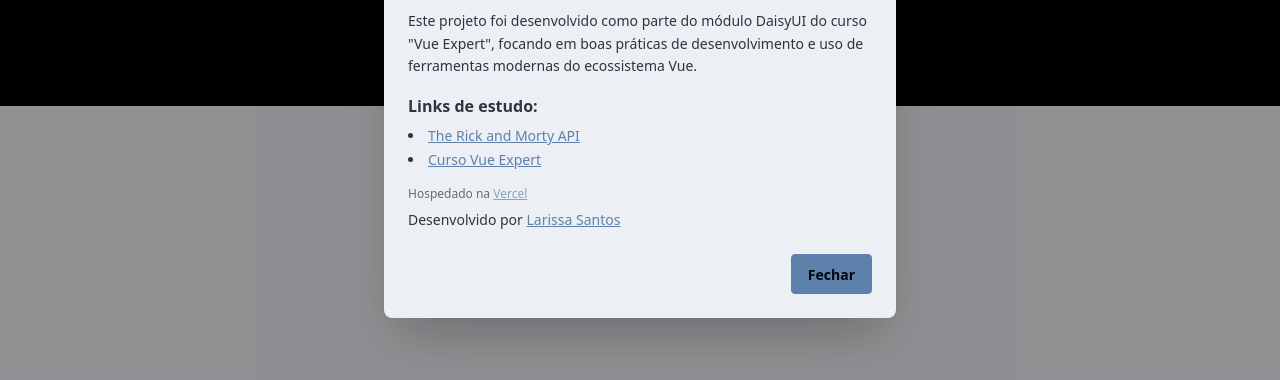
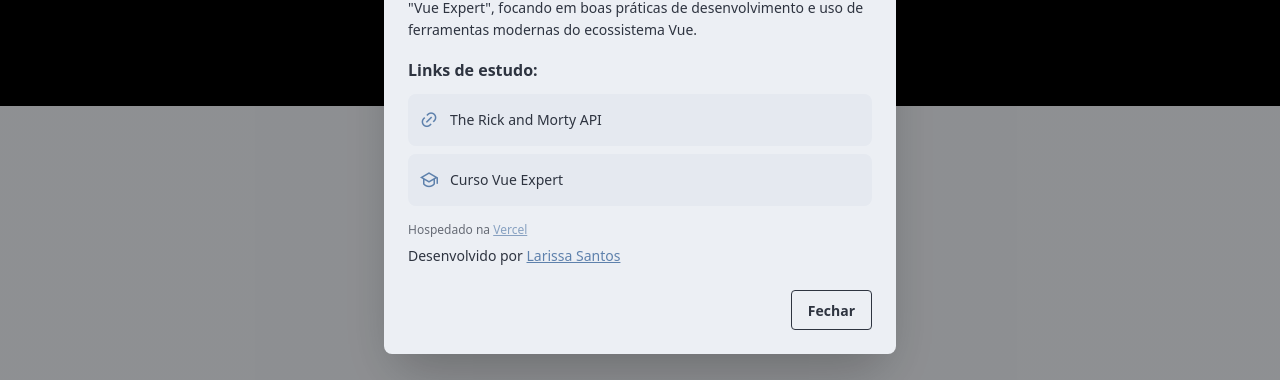
Before and after one commit to LariMoro20/RickMortyMVPDaisyUI, a Vue app: page / in a window 1280 px wide. Both pictures are taken after a click on the button "Sobre a aplicação". Shown: the part 270-650 px from the top of the page. Built offline with nearby package versions, Linux system fonts and the light colour scheme; no server answers.

Commit message:
[feat] Update characters design

```diff
--- a/src/components/Characters/CharacterCard.vue
+++ b/src/components/Characters/CharacterCard.vue
@@ -1,5 +1,5 @@
 <template>
-  <div class="card bg-base-100 shadow-sm hover:shadow-md transition cursor-pointer">
+  <div class="card bg-base-100 shadow-sm hover:shadow-md transition">
     <figure class="px-4 pt-4">
       <img :src="image" :alt="name" class="rounded-xl w-full object-cover" />
     </figure>
--- a/src/components/Episode/EpisodeModal.vue
+++ b/src/components/Episode/EpisodeModal.vue
@@ -46,7 +46,7 @@
         </template>
 
         <div class="px-6 py-4 border-t border-base-300 flex justify-end">
-          <button class="btn btn-primary" @click="closeModal">Fechar</button>
+          <button class="btn btn-outline" @click="closeModal">Fechar</button>
         </div>
       </div>
     </div>
--- a/src/components/Parts/NavBar.vue
+++ b/src/components/Parts/NavBar.vue
@@ -24,26 +24,28 @@
           </p>
 
           <p class="font-semibold mb-2">Links de estudo:</p>
-          <ul class="list-disc list-inside space-y-1 text-sm">
+          <ul class="mt-3 space-y-2">
             <li>
               <a
-                class="link link-primary"
                 href="https://rickandmortyapi.com/"
                 target="_blank"
                 rel="noopener"
+                class="flex items-center gap-3 p-3 rounded-lg bg-base-200 hover:bg-base-300 transition-colors"
               >
-                The Rick and Morty API
+                <i class="ri-link text-primary text-lg"></i>
+                <span class="text-sm font-medium">The Rick and Morty API</span>
               </a>
             </li>
 
             <li>
               <a
-                class="link link-primary"
                 href="https://cursovuejs.com.br/"
                 target="_blank"
                 rel="noopener"
+                class="flex items-center gap-3 p-3 rounded-lg bg-base-200 hover:bg-base-300 transition-colors"
               >
-                Curso Vue Expert
+                <i class="ri-graduation-cap-line text-primary text-lg"></i>
+                <span class="text-sm font-medium">Curso Vue Expert</span>
               </a>
             </li>
           </ul>
@@ -66,7 +68,7 @@
           </p>
 
           <div class="modal-action">
-            <button class="btn btn-primary" @click="closeModal">Fechar</button>
+            <button class="btn btn-outline" @click="closeModal">Fechar</button>
           </div>
         </div>
       </dialog>
```
